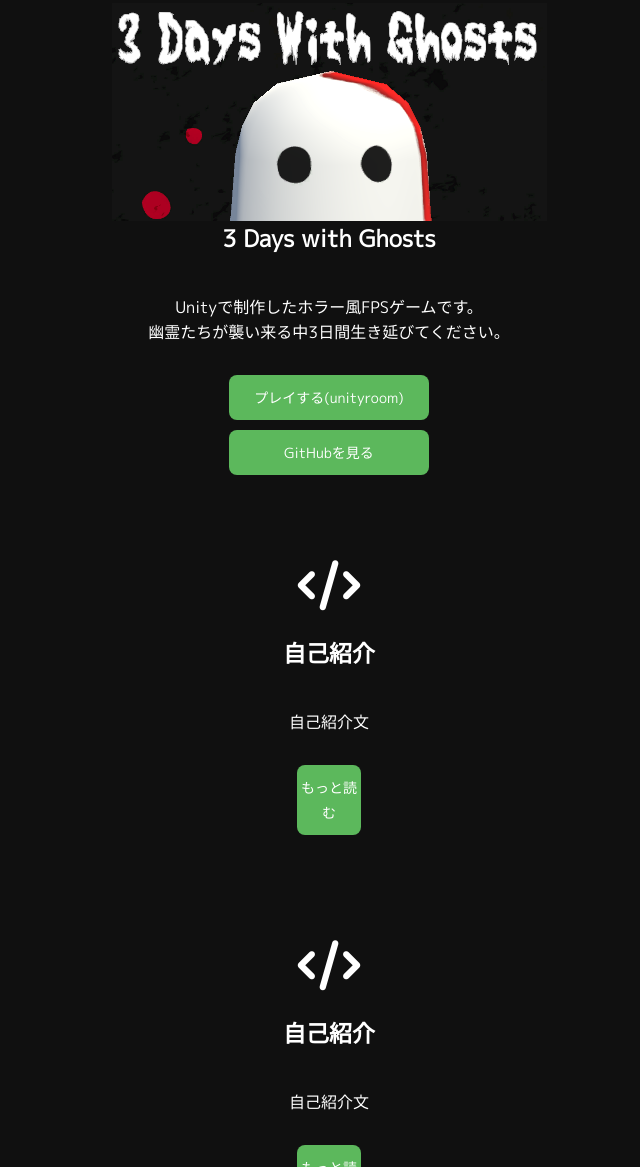
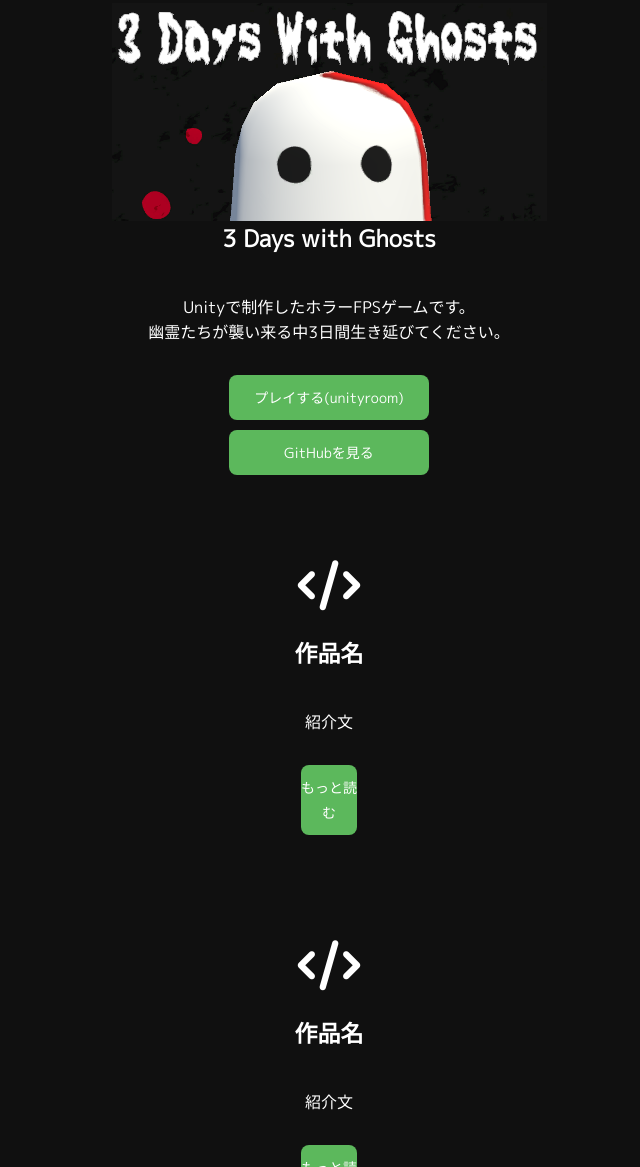
Before and after one commit to kazuki0901/my-website, a plain HTML site: page index.html in a window 1280 px wide. Shown: the part 1633-2800 px from the top of the page, without its empty margins (311-951 px from the left). Drawn offline with Linux system fonts and the light colour scheme.

Commit message:
Update index.html
自己紹介文を修正

```diff
--- a/index.html
+++ b/index.html
@@ -32,7 +32,7 @@
                 <div class ="portfplioinfo">
                     <h4>ゲームプログラマー志望</h4>
                     <h1>YamadaKazuki</h1>
-                    <h3>Javas/HTML/CSS/C#/Unity</h3>
+                    <h3>Java/HTML/CSS/C#/Unity</h3>
                     <div class="newslatter">
                         <form>
                             <input
@@ -77,7 +77,7 @@
                 <img src="./img/3DaysWithGhosts.png" alt=""/>
                 <h5>3 Days with Ghosts</h5>
                 <div class="paragraph">
-                    <p>Unityで制作したホラー風FPSゲームです。</br>
+                    <p>Unityで制作したホラーFPSゲームです。</br>
                         幽霊たちが襲い来る中3日間生き延びてください。</p>
                     <p style="text-align: center">
                         <a href="https://unityroom.com/games/3dayswithghosts" class="button" target="_blank">プレイする(unityroom)</a>
@@ -88,10 +88,10 @@
 
             <div class="card">
                 <i class="fa-solid fa-code"></i>
-                <h5>自己紹介</h5>
+                <h5>作品名</h5>
                 <div class="paragraph">
                     <p>
-                        自己紹介文
+                        紹介文
                     </p>
                     <p style="text-align: center">
                         <a href="#" class="button">もっと読む</a>
@@ -102,10 +102,10 @@
 
             <div class="card">
                 <i class="fa-solid fa-code"></i>
-                <h5>自己紹介</h5>
+                <h5>作品名</h5>
                 <div class="paragraph">
                     <p>
-                        自己紹介文
+                        紹介文
                     </p>
                     <p style="text-align: center">
                         <a href="#" class="button">もっと読む</a>
@@ -122,7 +122,7 @@
     <!--contact section-->
     <div class="contact">
 
-        <p>気になる方は私にお問い合わせください。</p>
+        <p>気になる方はお問い合わせください。</p>
         <a href="#" class="contact-button">お問い合わせ</a>
     </div>
 
```
